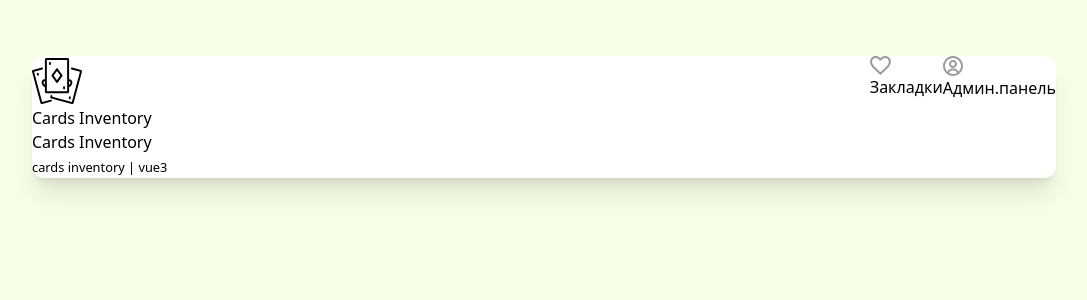
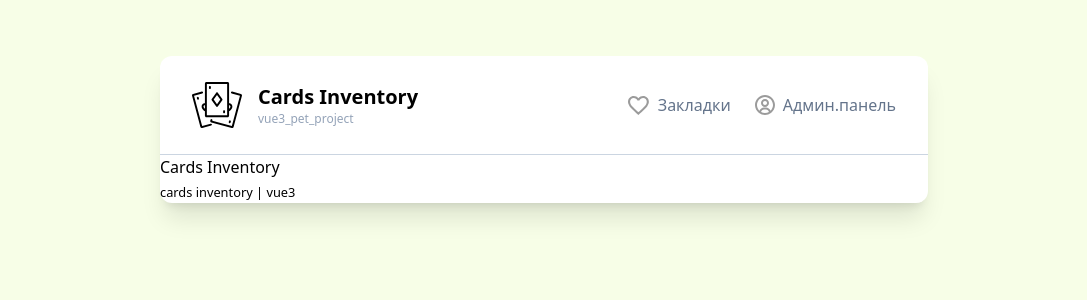
Before and after one commit to invinsible/cards-inventory, a Vue app: page / in a window 1280 px wide. Shown: the top 300 px of the page, without its empty margins (96-1183 px from the left). Built offline with nearby package versions, Linux system fonts and the light colour scheme; the HTML template or start-up script is replaced by a standard one.

Commit message:
PP-04: feat: Добавлена вёрстка в header и разбит на подкомпоненты

```diff
--- a/src/App.vue
+++ b/src/App.vue
@@ -1,11 +1,11 @@
 <script setup>
-import TheHeader from './components/TheHeader.vue';
+import TheHeader from './components/header/TheHeader.vue';
 import TheFooter from './components/TheFooter.vue';
 import TheMain from './components/TheMain.vue';
 </script>
 
 <template>
-  <div class="w-4/5 m-auto bg-white rounded-xl shadow-xl mt-14">
+  <div class="w-3/5 m-auto bg-white rounded-xl shadow-xl mt-14">
     <TheHeader />
 
     <TheMain />
--- a/src/components/TheHeader.vue
+++ /dev/null
@@ -1,22 +0,0 @@
-<template>
-  <header>
-    <nav class="flex justify-between">
-      <a href="/" class="logo">
-        <img src="/images/logo.svg" alt="Логотип" />
-        <p>Cards Inventory</p>
-      </a>
-      <ul class="flex">
-        <li>
-          <a href="#">
-            <img src="/images/heart.svg" alt="Закладки" />
-            Закладки
-          </a>
-        </li>
-        <li>
-          <img src="/images/profile.svg" alt="Админ.панель" />
-          <a href="#">Админ.панель</a>
-        </li>
-      </ul>
-    </nav>
-  </header>
-</template>
--- /dev/null
+++ b/src/components/header/TheHeader.vue
@@ -0,0 +1,13 @@
+<script setup>
+import Logo from './_components/Logo.vue';
+import MainMenu from './_components/MainMenu.vue';
+</script>
+
+<template>
+  <header>
+    <nav class="flex justify-between border-b border-slate-300 px-8 py-6">
+      <Logo />
+      <MainMenu />
+    </nav>
+  </header>
+</template>
--- /dev/null
+++ b/src/components/header/_components/Logo.vue
@@ -0,0 +1,9 @@
+<template>
+  <a href="/" class="logo flex items-center gap-4">
+    <img src="/images/logo.svg" alt="Логотип" />
+    <p class="text-xl font-bold">
+      Cards Inventory
+      <small class="text-xs font-light text-slate-400 block">vue3_pet_project</small>
+    </p>
+  </a>
+</template>
--- /dev/null
+++ b/src/components/header/_components/MainMenu.vue
@@ -0,0 +1,14 @@
+<script setup>
+import { routes } from '@/const/mainMenu';
+</script>
+
+<template>
+  <ul class="flex items-center gap-6">
+    <li v-for="route in routes" :key="route.id">
+      <a :href="route.route" class="flex items-center gap-2 text-slate-500">
+        <img :src="`/images/${route.icon}.svg`" :alt="route.title" />
+        {{ route.title }}
+      </a>
+    </li>
+  </ul>
+</template>
--- /dev/null
+++ b/src/const/mainMenu.js
@@ -0,0 +1,14 @@
+export const routes = [
+  {
+    id: 1,
+    title: 'Закладки',
+    route: '#',
+    icon: 'heart'
+  },
+  {
+    id: 2,
+    title: 'Админ.панель',
+    route: '#',
+    icon: 'profile'
+  }
+];
```
Also changed, not shown: .eslintrc.cjs.
